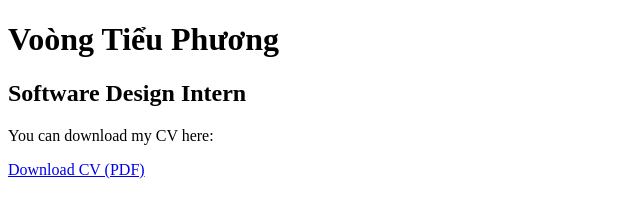
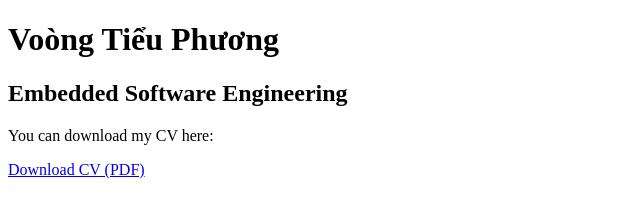
Before and after one commit to Funology0612/Voong-Tieu-Phuong, a plain HTML site: page index.html in a window 1280 px wide. Shown: the whole page, without its empty margins (0-640 px from the left). Drawn offline with Linux system fonts and the light colour scheme.

Commit message:
Update index.html

```diff
--- a/index.html
+++ b/index.html
@@ -2,12 +2,12 @@
 <html>
 <head>
   <meta charset="UTF-8">
-  <title>Voòng Tiểu Phương - Software Design Intern</title>
+  <title>Voòng Tiểu Phương - Embedded Software Engineering</title>
 </head>
 <body>
   <h1>Voòng Tiểu Phương</h1>
-  <h2>Software Design Intern</h2>
+  <h2>Embedded Software Engineering</h2>
   <p>You can download my CV here:</p>
-  <a href="resumecv.pdf" target="_blank">Download CV (PDF)</a>
+  <a href="Voòng Tiểu Phương - Embedded Software Engineering.pdf" target="_blank">Download CV (PDF)</a>
 </body>
 </html>
```
